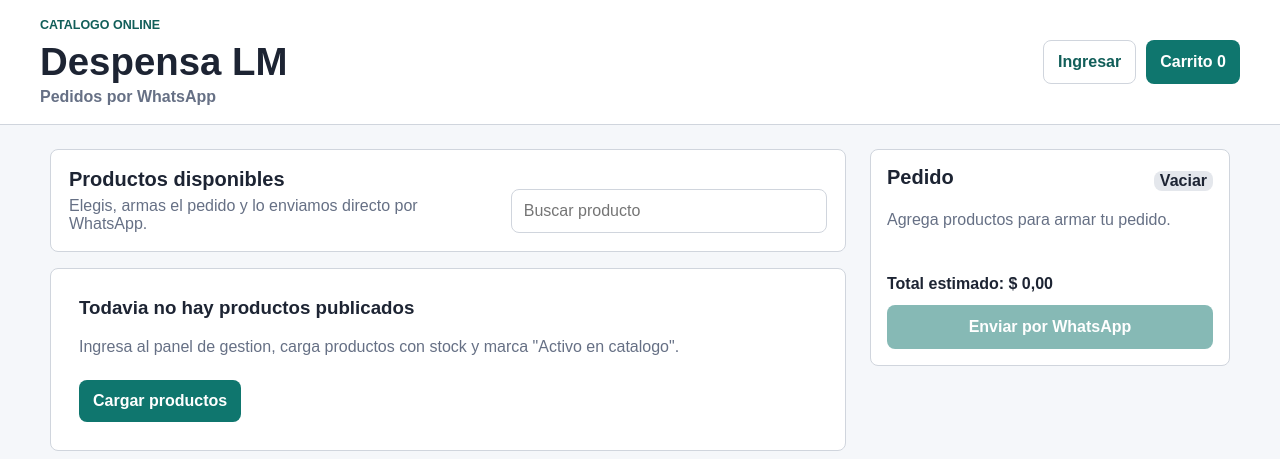
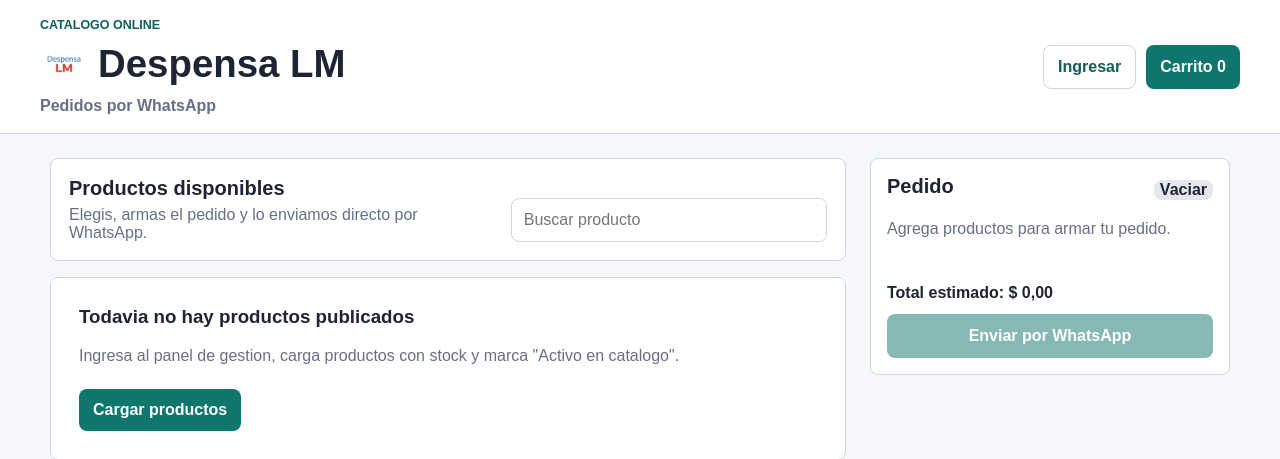
Before and after one commit to redbreake/DespensaLM, a Django app: page / in a window 1280 px wide. Shown: the top 459 px of the page. Run offline with Django 5.2, Linux system fonts and the light colour scheme; data that the repository does not hold is empty.

Commit message:
feat: agregar logo minimalista en catalogo y panel de gestion

```diff
--- a/despensa/templates/despensa/catalogo.html
+++ b/despensa/templates/despensa/catalogo.html
@@ -11,7 +11,10 @@
   <header class="topbar">
     <div class="brand-block">
       <p class="eyebrow">Catalogo online</p>
-      <h1>Despensa LM</h1>
+      <div style="display: flex; align-items: center; justify-content: center; gap: 10px; margin-bottom: 5px;">
+        <img src="{% static 'despensa/img/logo.png' %}" alt="Logo Despensa LM" style="height: 48px; width: auto; border-radius: 6px;">
+        <h1 style="margin: 0;">Despensa LM</h1>
+      </div>
       <span>Pedidos por WhatsApp</span>
     </div>
     <nav class="top-actions" aria-label="Accesos principales">
--- a/despensa/templates/despensa/gestion/base.html
+++ b/despensa/templates/despensa/gestion/base.html
@@ -11,7 +11,7 @@
   <div class="app-shell">
     <aside class="sidebar">
       <a class="brand" href="{% url 'despensa:gestion_dashboard' %}">
-        <span>LM</span>
+        <img src="{% static 'despensa/img/logo.png' %}" alt="Logo" style="height: 32px; width: auto; border-radius: 4px;">
         <strong>Despensa LM</strong>
       </a>
       <nav class="side-nav" aria-label="Gestion">
```
Also changed, not shown: despensa/static/despensa/img/logo.png (added).
